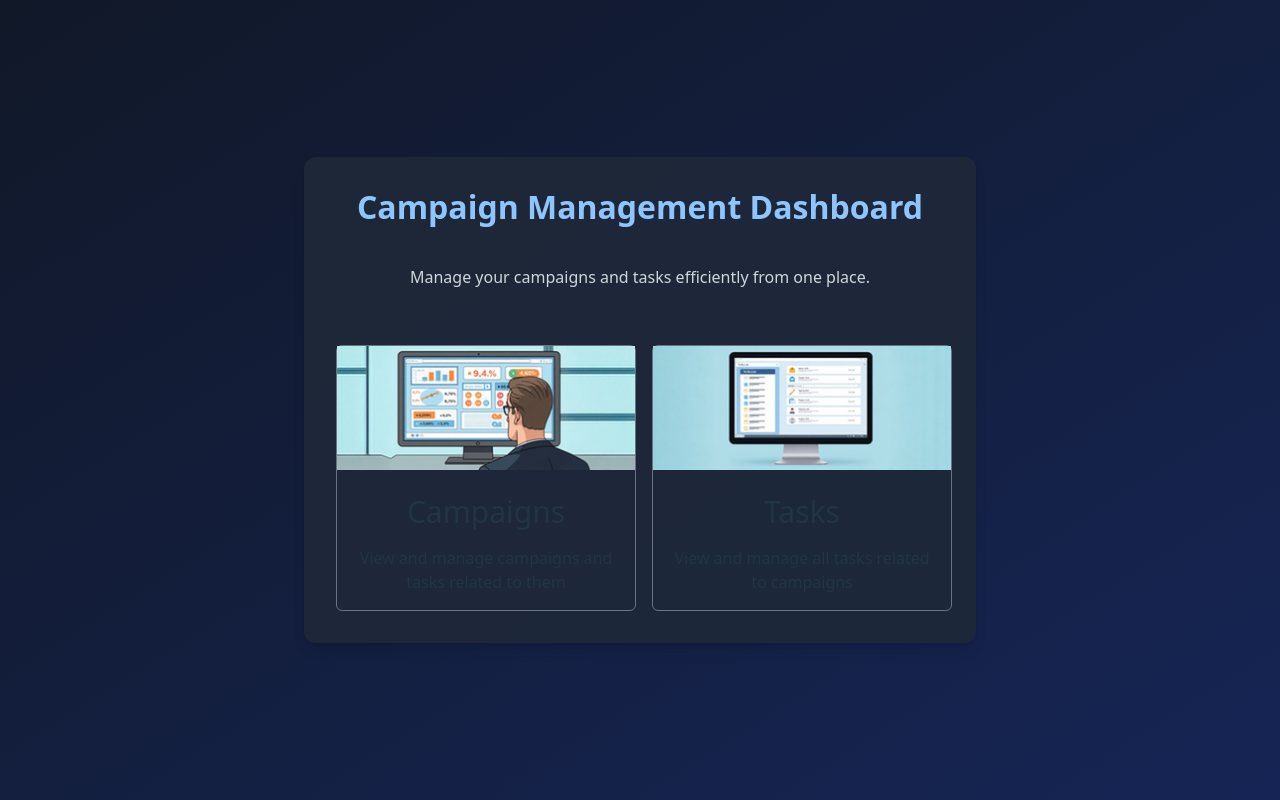
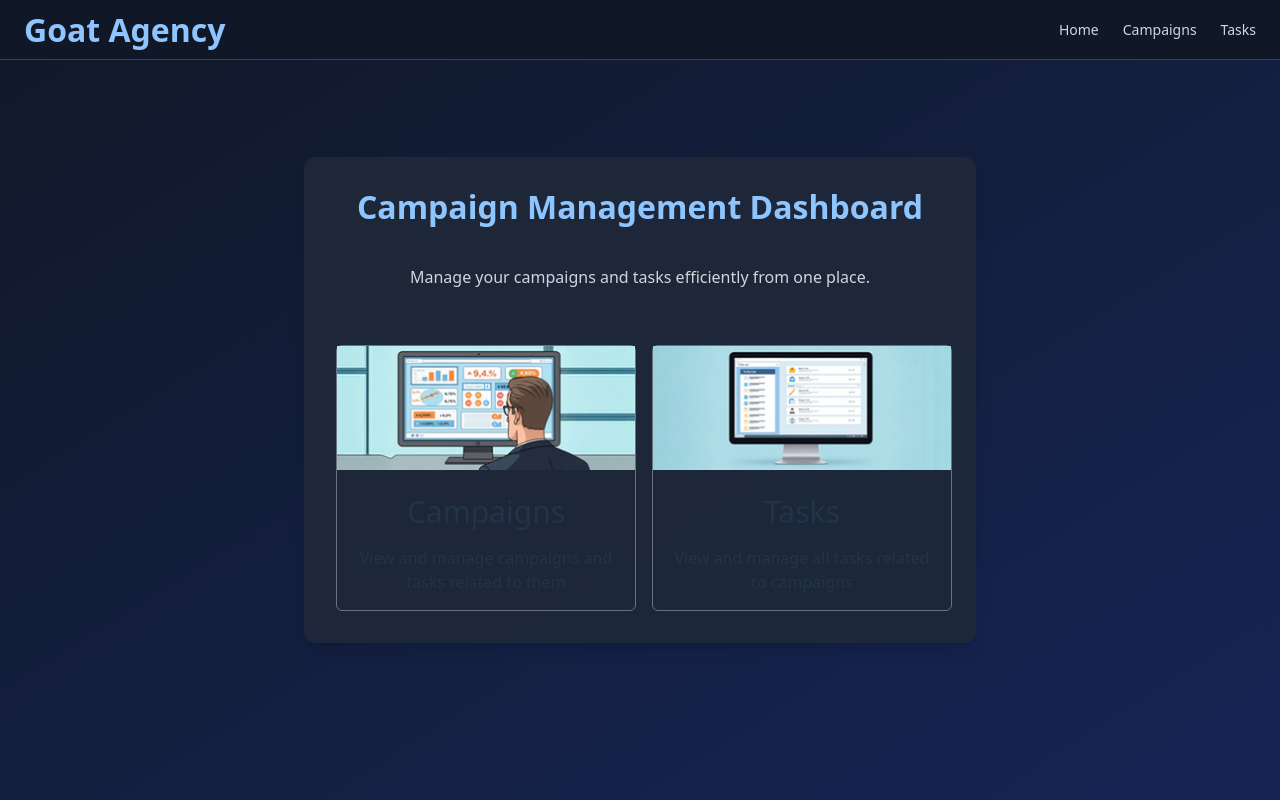
Before and after one commit to Yusuf-117/goat-tech-code-test-fe, a React (Vite) app: page / in a window 1280 px wide. Built offline with nearby package versions, Linux system fonts and the light colour scheme.

Commit message:
Add some styling + nav

```diff
--- a/src/components/campaigns/CampaignCard.tsx
+++ b/src/components/campaigns/CampaignCard.tsx
@@ -1,14 +1,23 @@
 import { Link } from '@tanstack/react-router'
 
-const CampaignCard = ({id, name, description, status}: Campaign) => {
+const CampaignCard = ({ id, name, description, status }: Campaign) => {
+  const statusColors: Record<string, string> = {
+    active: 'text-green-400',
+    completed: 'text-blue-400',
+    archived: 'text-gray-400',
+  }
+
   return (
     <Link
-      to={`/campaigns/${id}`}
-      className="border p-4 rounded-sm border-gray-500 hover:shadow-lg hover:bg-gray-700 transition-all duration-200"
+      to="/campaigns/$campaignId"
+      params={{ campaignId: String(id) }}
+      className="block bg-gray-800/80 border border-gray-600 rounded-xl p-5 hover:border-blue-500 hover:shadow-lg hover:shadow-blue-500/10 transition-all duration-200"
     >
-      <h2>{name}</h2>
-      <p>{description}</p>
-      <p>Status: {status}</p>
+      <h2 className="text-xl font-semibold text-blue-200 mb-1">{name}</h2>
+      <p className="text-gray-400 text-sm mb-3 line-clamp-2">{description}</p>
+      <p className={`text-sm font-medium ${statusColors[status] || 'text-gray-300'}`}>
+        Status: {status.replace('_', ' ')}
+      </p>
     </Link>
   )
 }
--- /dev/null
+++ b/src/components/layout/Navbar.tsx
@@ -0,0 +1,14 @@
+import { Link } from '@tanstack/react-router'
+
+export default function Navbar() {
+  return (
+    <nav className="fixed top-0 left-0 w-full bg-gray-900 border-b border-gray-700 px-6 py-3 flex items-center justify-between z-50 mb-10">
+      <h1 className="text-blue-300 font-bold text-lg">Goat Agency</h1>
+      <div className="flex gap-6 text-gray-300 text-sm">
+        <Link to="/" className="hover:text-blue-400 transition-colors">Home</Link>
+        <Link to="/campaigns" className="hover:text-blue-400 transition-colors">Campaigns</Link>
+        <Link to="/tasks" className="hover:text-blue-400 transition-colors">Tasks</Link>
+      </div>
+    </nav>
+  )
+}
--- a/src/pages/tasks/Tasks.tsx
+++ b/src/pages/tasks/Tasks.tsx
@@ -38,7 +38,7 @@ const Tasks = () => {
   }, [loaded])
 
   return (
-    <div className="min-h-screen bg-gradient-to-br from-gray-900 to-blue-950 p-8 text-gray-200">
+    <div className="min-h-screen bg-gradient-to-br from-gray-900 to-blue-950 p-8 text-gray-200 mt-10">
       <div className="max-w-4xl mx-auto bg-gray-800/80 rounded-xl p-6 shadow-lg">
         <div className="flex justify-between items-center mb-4">
           <h1 className="text-2xl font-bold text-blue-300">All Tasks</h1>
--- a/src/routes/__root.tsx
+++ b/src/routes/__root.tsx
@@ -1,9 +1,10 @@
-import { createRootRoute, Outlet} from '@tanstack/react-router'
+import { createRootRoute, Outlet } from '@tanstack/react-router'
 import { TanStackRouterDevtools } from '@tanstack/react-router-devtools'
-
+import Navbar from '../components/layout/Navbar'
 
 const RootLayout = () => (
   <div className="w-screen items-center text-center">
+    <Navbar />
     <Outlet />
     {/* Uncomment this to enable the router devtools */}
     {/* <TanStackRouterDevtools /> */}
```
